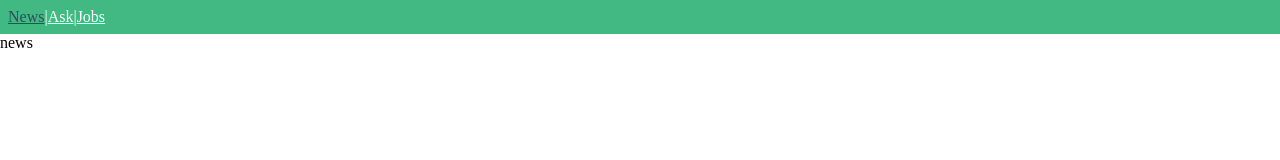
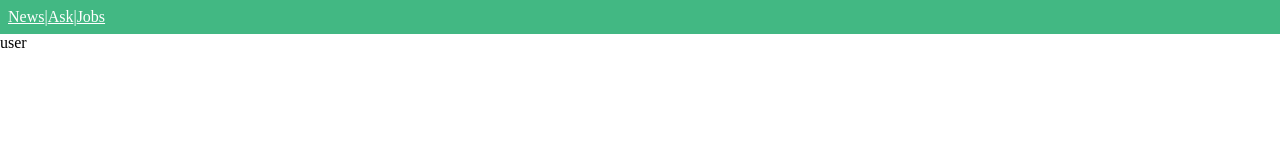
Before and after one commit to dnjs25/vue-news, a Vue app: page /user in a window 1280 px wide. Before the commit this address led to /user#/news. Shown: the top 160 px of the page. Built offline with nearby package versions, Linux system fonts and the light colour scheme.

Commit message:
add router, renamed folder name, modified main.js

```diff
--- a/src/main.js
+++ b/src/main.js
@@ -1,6 +1,6 @@
 import Vue from 'vue'
 import App from './App.vue'
-import { router } from './router/index.js'
+import { router } from './routes/index.js'
 
 Vue.config.productionTip = false
 
--- /dev/null
+++ b/src/views/ItemView.vue
@@ -0,0 +1,15 @@
+<template>
+  <div>
+    Item
+  </div>
+</template>
+
+<script>
+export default {
+
+}
+</script>
+
+<style>
+
+</style>
--- /dev/null
+++ b/src/views/UserView.vue
@@ -0,0 +1,15 @@
+<template>
+  <div>
+    user
+  </div>
+</template>
+
+<script>
+export default {
+
+}
+</script>
+
+<style>
+
+</style>
```
Also changed, not shown: src/routes/index.js (renamed from src/router/index.js, +11 -0 lines).
